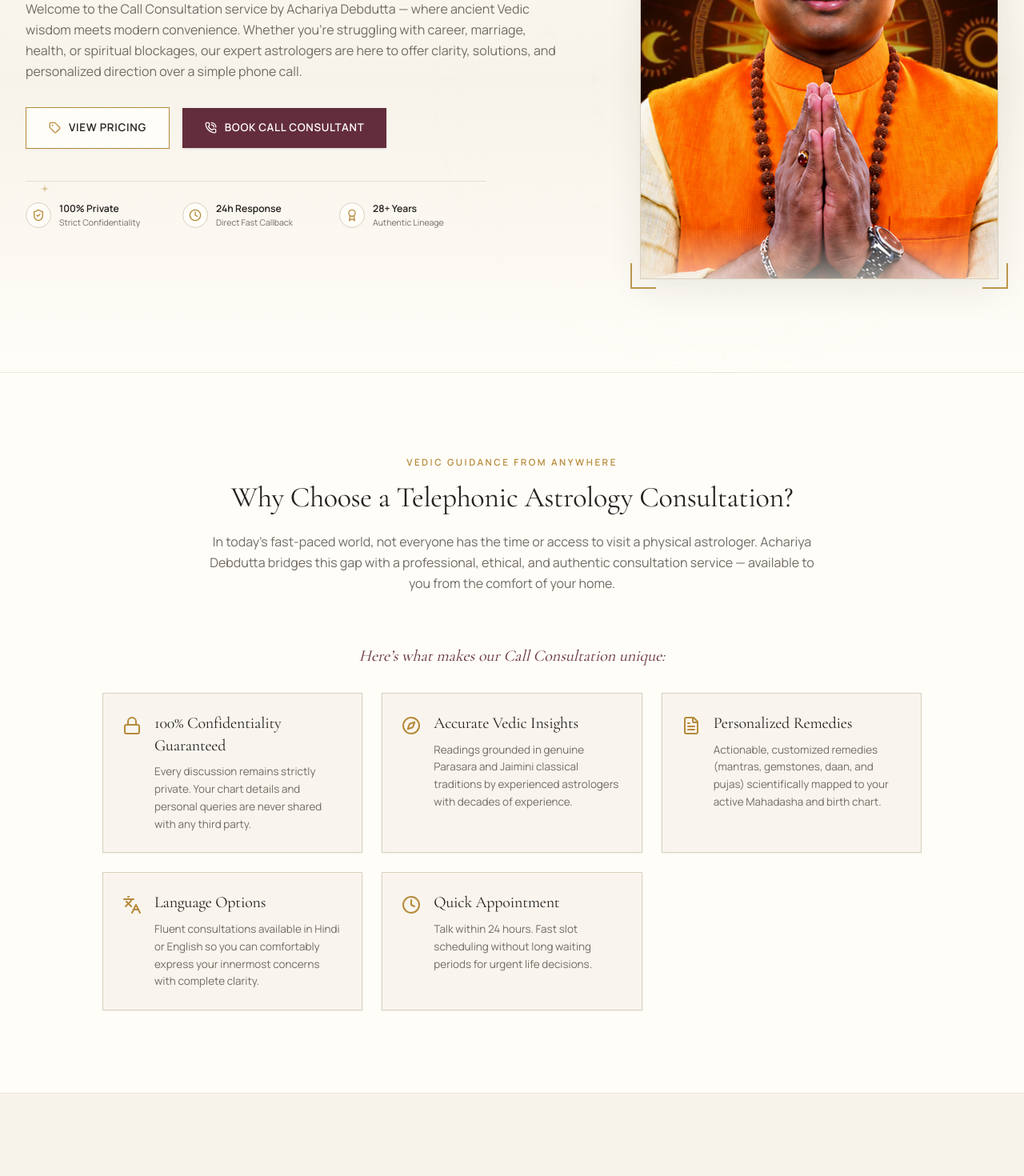
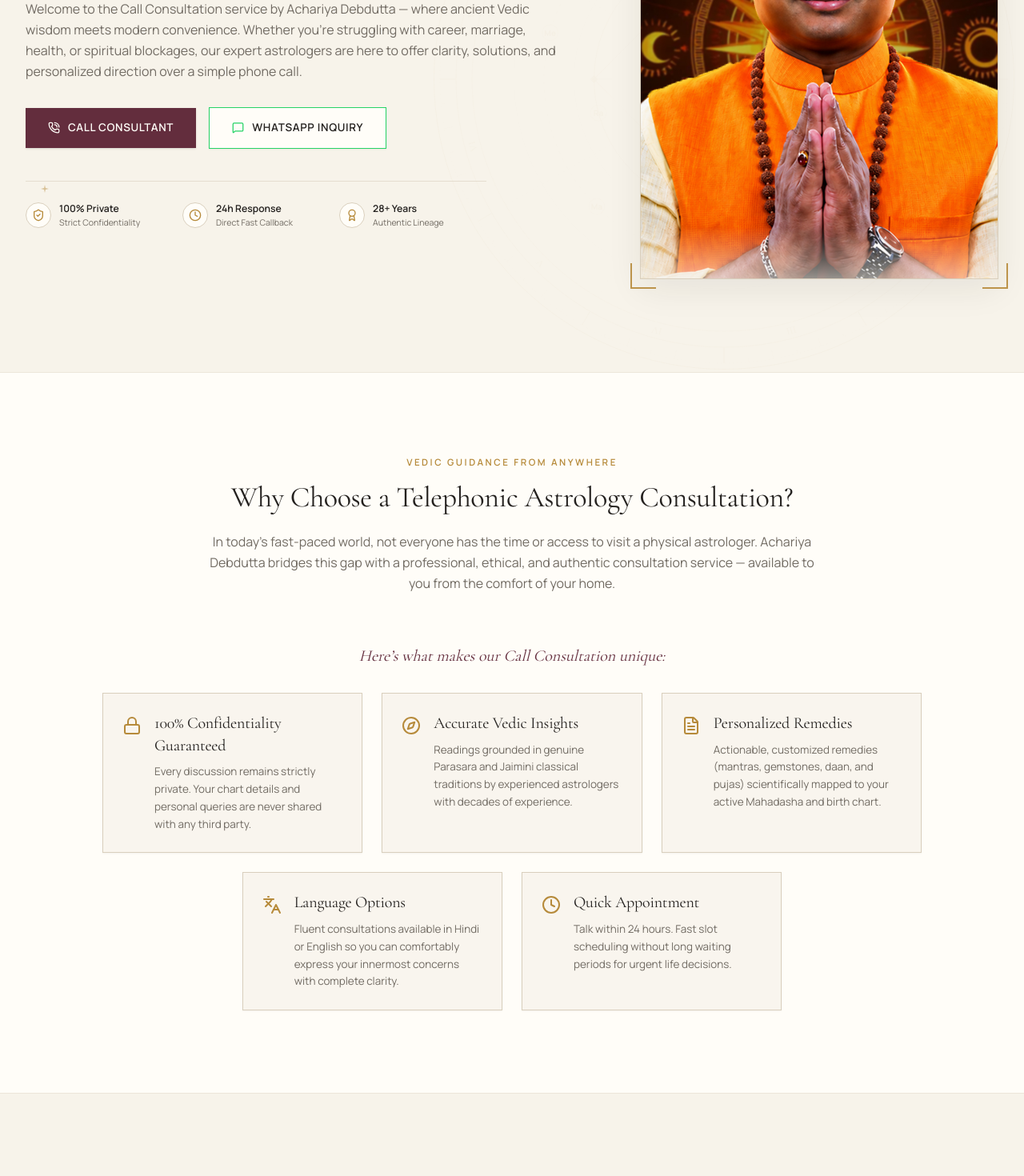
Before and after one commit to Astrowell-Services/astrology-website, a Next.js app: page /book-astrology-consultation in a window 1280 px wide. Shown: the part 340-1810 px from the top of the page at 80% size. Built offline with nearby package versions, Linux system fonts and the light colour scheme.

Commit message:
update consultation and courses layouts and header navigation

```diff
--- a/src/app/book-astrology-consultation/ConsultationClientPage.tsx
+++ b/src/app/book-astrology-consultation/ConsultationClientPage.tsx
@@ -1,36 +1,18 @@
 "use client";
 
-import React, { useState } from "react";
+import React from "react";
 import ConsultationHero from "@/components/consultation/ConsultationHero";
 import WhyChooseTelephonic from "@/components/consultation/WhyChooseTelephonic";
 import WhatYouCanAsk from "@/components/consultation/WhatYouCanAsk";
 import LimitedSlotsBanner from "@/components/consultation/LimitedSlotsBanner";
 import HowItWorks from "@/components/consultation/HowItWorks";
-import ConsultationPackages from "@/components/consultation/ConsultationPackages";
 import AstrologerMessage from "@/components/consultation/AstrologerMessage";
-import BookingModal from "@/components/consultation/BookingModal";
-import { ConsultationPackage } from "@/data/consultation";
 
 export default function ConsultationClientPage() {
-  const [modalOpen, setModalOpen] = useState(false);
-  const [selectedPkg, setSelectedPkg] = useState<ConsultationPackage | null>(null);
-
-  const handleOpenBooking = (pkg?: ConsultationPackage) => {
-    if (pkg) {
-      setSelectedPkg(pkg);
-    }
-    setModalOpen(true);
-  };
-
-  const handleCloseBooking = () => {
-    setModalOpen(false);
-    setSelectedPkg(null);
-  };
-
   return (
     <div className="min-h-screen bg-[#F7F3EA] text-[#24211F]">
       {/* 1. Hero Section */}
-      <ConsultationHero onBookClick={() => handleOpenBooking()} />
+      <ConsultationHero />
 
       {/* 2. Why Choose a Telephonic Astrology Consultation? */}
       <WhyChooseTelephonic />
@@ -39,23 +21,13 @@ export default function ConsultationClientPage() {
       <WhatYouCanAsk />
 
       {/* 4. Book Now – Limited Slots Available Banner */}
-      <LimitedSlotsBanner onBookClick={() => handleOpenBooking()} />
+      <LimitedSlotsBanner />
 
       {/* 5. How the Call Consultation Works */}
       <HowItWorks />
 
-      {/* 6. Call Consultation Packages (id="call-packages") */}
-      <ConsultationPackages onSelectPackage={(pkg) => handleOpenBooking(pkg)} />
-
-      {/* 7. A Message from Achariya Debdutta */}
+      {/* 6. A Message from Achariya Debdutta */}
       <AstrologerMessage />
-
-      {/* Interactive Booking / Share Birth Details Modal */}
-      <BookingModal
-        isOpen={modalOpen}
-        onClose={handleCloseBooking}
-        selectedPackage={selectedPkg}
-      />
     </div>
   );
 }
--- a/src/components/consultation/ConsultationHero.tsx
+++ b/src/components/consultation/ConsultationHero.tsx
@@ -1,28 +1,15 @@
 "use client";
 
 import React from "react";
-import Link from "next/link";
 import { motion } from "framer-motion";
-import { PhoneCall, Tag, ShieldCheck, Clock, Award } from "lucide-react";
+import { PhoneCall, ShieldCheck, Clock, Award, MessageSquare } from "lucide-react";
 import AstrologerPortrait from "@/components/hero/AstrologerPortrait";
 import CelestialParticles from "@/components/astrology/CelestialParticles";
 import CelestialWheel from "@/components/astrology/CelestialWheel";
 
-interface ConsultationHeroProps {
-  onBookClick?: () => void;
-}
-
-export default function ConsultationHero({ onBookClick }: ConsultationHeroProps) {
-  const scrollToPricing = (e: React.MouseEvent<HTMLAnchorElement>) => {
-    e.preventDefault();
-    const el = document.getElementById("call-packages");
-    if (el) {
-      el.scrollIntoView({ behavior: "smooth" });
-    }
-  };
-
+export default function ConsultationHero() {
   return (
-    <section className="relative min-h-[85vh] lg:min-h-[90vh] flex items-center pt-24 pb-16 lg:pt-10 lg:pb-24 overflow-hidden bg-gradient-to-b from-[#FFFDF8] via-[#F7F3EA] to-[#FFFDF8]">
+    <section className="relative min-h-[85vh] lg:min-h-[90vh] flex items-center pt-24 pb-16 lg:pt-10 lg:pb-24 overflow-hidden bg-[#F7F3EA]">
       {/* Background Celestial Ambience */}
       <CelestialParticles density="low" />
 
@@ -42,7 +29,6 @@ export default function ConsultationHero({ onBookClick }: ConsultationHeroProps)
             transition={{ duration: 0.7, ease: "easeOut" }}
           >
 
-
             {/* Main Title */}
             <h1 className="font-serif text-3xl sm:text-4xl lg:text-5xl xl:text-[3.25rem] text-[#24211F] font-normal leading-[1.15] mb-6 tracking-tight">
               Call Consultation With <br className="hidden sm:inline" />
@@ -56,36 +42,24 @@ export default function ConsultationHero({ onBookClick }: ConsultationHeroProps)
 
             {/* Action Buttons */}
             <div className="flex flex-col sm:flex-row items-stretch sm:items-center gap-4 mb-10">
-              <Link
-                href="#call-packages"
-                onClick={scrollToPricing}
-                className="inline-flex items-center justify-center gap-2.5 px-7 py-3.5 bg-[#FFFDF8] border border-[#B68A3A] text-[#24211F] hover:bg-[#B68A3A]/10 hover:border-[#632D3D] font-sans text-[0.84rem] font-semibold uppercase tracking-wider transition-all duration-200 shadow-xs group"
-                id="hero-view-pricing-btn"
+              <a
+                href="tel:+919831421490"
+                className="inline-flex items-center justify-center gap-2.5 px-7 py-3.5 bg-[#632D3D] hover:bg-[#4A1F2B] text-[#FFFDF8] font-sans text-[0.84rem] font-semibold uppercase tracking-wider transition-all duration-200 shadow-sm hover:shadow-md cursor-pointer"
+                id="hero-book-call-btn"
               >
-                <Tag size={15} className="text-[#B68A3A] group-hover:text-[#632D3D] transition-colors" />
-                <span>View Pricing</span>
-              </Link>
+                <PhoneCall size={15} />
+                <span>Call Consultant</span>
+              </a>
 
-              {onBookClick ? (
-                <button
-                  type="button"
-                  onClick={onBookClick}
-                  className="inline-flex items-center justify-center gap-2.5 px-7 py-3.5 bg-[#632D3D] hover:bg-[#4A1F2B] text-[#FFFDF8] font-sans text-[0.84rem] font-semibold uppercase tracking-wider transition-all duration-200 shadow-sm hover:shadow-md cursor-pointer"
-                  id="hero-book-call-btn"
-                >
-                  <PhoneCall size={15} />
-                  <span>Book call Consultant</span>
-                </button>
-              ) : (
-                <a
-                  href="tel:+919831421490"
-                  className="inline-flex items-center justify-center gap-2.5 px-7 py-3.5 bg-[#632D3D] hover:bg-[#4A1F2B] text-[#FFFDF8] font-sans text-[0.84rem] font-semibold uppercase tracking-wider transition-all duration-200 shadow-sm hover:shadow-md"
-                  id="hero-book-call-btn"
-                >
-                  <PhoneCall size={15} />
-                  <span>Book call Consultant</span>
-                </a>
-              )}
+              <a
+                href="https://wa.me/919831421490?text=Hello%20Achariya%20Debdutta,%20I%20would%20like%20to%20inquire%20about%20a%20telephonic%20astrology%20consultation."
+                target="_blank"
+                rel="noopener noreferrer"
+                className="inline-flex items-center justify-center gap-2.5 px-7 py-3.5 bg-[#FFFDF8] border border-[#25D366] text-[#24211F] hover:bg-[#25D366]/10 font-sans text-[0.84rem] font-semibold uppercase tracking-wider transition-all duration-200 shadow-xs cursor-pointer"
+              >
+                <MessageSquare size={15} className="text-[#25D366]" />
+                <span>WhatsApp Inquiry</span>
+              </a>
             </div>
 
             {/* Trust Badges — Clean Lucide SVGs, strictly NO emojis */}
--- a/src/components/consultation/HowItWorks.tsx
+++ b/src/components/consultation/HowItWorks.tsx
@@ -41,22 +41,28 @@ export default function HowItWorks() {
           </p>
         </div>
 
-        {/* 5-Step Cards Grid */}
+        {/* 5-Step Cards Grid: 3 cards in Row 1, 2 centered cards in Row 2 */}
         <motion.div
-          className="grid grid-cols-1 md:grid-cols-2 lg:grid-cols-3 gap-6 max-w-6xl mx-auto"
+          className="grid grid-cols-1 md:grid-cols-2 lg:grid-cols-6 gap-6 max-w-6xl mx-auto"
           variants={containerVariants}
           initial="hidden"
           whileInView="visible"
           viewport={{ once: true, margin: "-50px" }}
         >
-          {consultationSteps.map((step, idx) => (
-            <motion.div
-              key={step.step}
-              variants={stepVariants}
-              className={`p-7 bg-[#FFFDF8] border border-[#D9CFBD] hover:border-[#B68A3A] transition-all duration-300 shadow-xs flex flex-col justify-between group ${
-                idx === 3 ? "lg:col-span-1" : idx === 4 ? "md:col-span-2 lg:col-span-2" : ""
-              }`}
-            >
+          {consultationSteps.map((step, idx) => {
+            const spanClass =
+              idx < 3
+                ? "md:col-span-1 lg:col-span-2"
+                : idx === 3
+                ? "md:col-span-1 lg:col-span-2 lg:col-start-2"
+                : "md:col-span-2 md:max-w-md md:mx-auto w-full lg:col-span-2 lg:max-w-none";
+
+            return (
+              <motion.div
+                key={step.step}
+                variants={stepVariants}
+                className={`p-7 bg-[#FFFDF8] border border-[#D9CFBD] hover:border-[#B68A3A] transition-all duration-300 shadow-xs flex flex-col justify-between group ${spanClass}`}
+              >
               <div>
                 {/* Step number and icon */}
                 <div className="flex items-center justify-between mb-5">
@@ -87,7 +93,8 @@ export default function HowItWorks() {
                 </span>
               </div>
             </motion.div>
-          ))}
+            );
+          })}
         </motion.div>
 
       </div>
--- a/src/components/consultation/WhyChooseTelephonic.tsx
+++ b/src/components/consultation/WhyChooseTelephonic.tsx
@@ -48,21 +48,27 @@ export default function WhyChooseTelephonic() {
           </span>
         </div>
 
-        {/* 5 Unique Hallmark Cards */}
+        {/* 5 Unique Hallmark Cards: 3 in Row 1, 2 centered in Row 2 */}
         <motion.div
-          className="grid grid-cols-1 md:grid-cols-2 lg:grid-cols-3 gap-6 max-w-5xl mx-auto"
+          className="grid grid-cols-1 md:grid-cols-2 lg:grid-cols-6 gap-6 max-w-5xl mx-auto"
           variants={containerVariants}
           initial="hidden"
           whileInView="visible"
           viewport={{ once: true, margin: "-50px" }}
         >
-          {whyChooseBenefits.map((benefit, idx) => (
+          {whyChooseBenefits.map((benefit, idx) => {
+            const spanClass =
+              idx < 3
+                ? "md:col-span-1 lg:col-span-2"
+                : idx === 3
+                ? "md:col-span-1 lg:col-span-2 lg:col-start-2"
+                : "md:col-span-2 md:max-w-md md:mx-auto w-full lg:col-span-2 lg:max-w-none";
+
+            return (
               <motion.div
                 key={benefit.id}
                 variants={itemVariants}
-              className={`p-6 bg-[#F7F3EA]/70 border border-[#D9CFBD] transition-all duration-300 hover:border-[#B68A3A] hover:bg-[#FFFDF8] shadow-xs group ${
-                idx === 4 ? "md:col-span-2 lg:col-span-1" : ""
-              }`}
+                className={`p-6 bg-[#F7F3EA]/70 border border-[#D9CFBD] transition-all duration-300 hover:border-[#B68A3A] hover:bg-[#FFFDF8] shadow-xs group ${spanClass}`}
               >
               <div className="flex items-start gap-4">
                 <div className="shrink-0 mt-1">
@@ -78,7 +84,8 @@ export default function WhyChooseTelephonic() {
                   </div>
                 </div>
               </motion.div>
-          ))}
+            );
+          })}
         </motion.div>
 
       </div>
--- a/src/components/courses/CourseHero.tsx
+++ b/src/components/courses/CourseHero.tsx
@@ -22,7 +22,7 @@ export default function CourseHero({
   onRequestSyllabusClick,
 }: CourseHeroProps) {
   return (
-    <section className="relative pt-6 pb-12 sm:pt-10 sm:pb-16 lg:pt-14 lg:pb-20 overflow-hidden bg-gradient-to-b from-[#FFFDF8] via-[#F7F3EA] to-[#FFFDF8] border-b border-[#D9CFBD]">
+    <section className="relative pt-6 pb-12 sm:pt-10 sm:pb-16 lg:pt-14 lg:pb-20 overflow-hidden bg-[#F7F3EA] border-b border-[#D9CFBD]">
       {/* Background Celestial Ambience */}
       <CelestialParticles density="low" />
 
--- a/src/components/courses/WhyLearnAstrology.tsx
+++ b/src/components/courses/WhyLearnAstrology.tsx
@@ -57,10 +57,17 @@ export default function WhyLearnAstrology() {
           </p>
         </div>
 
-        {/* 5 Open Floating Benefits */}
-        <div className="grid grid-cols-1 md:grid-cols-2 lg:grid-cols-3 gap-6 sm:gap-8 max-w-5xl mx-auto">
+        {/* 5 Open Floating Benefits: 3 in Row 1, 2 centered in Row 2 */}
+        <div className="grid grid-cols-1 md:grid-cols-2 lg:grid-cols-6 gap-6 sm:gap-8 max-w-5xl mx-auto">
           {whyLearnPoints.map((point, index) => {
             const Icon = point.icon;
+            const spanClass =
+              index < 3
+                ? "md:col-span-1 lg:col-span-2"
+                : index === 3
+                ? "md:col-span-1 lg:col-span-2 lg:col-start-2"
+                : "md:col-span-2 md:max-w-md md:mx-auto w-full lg:col-span-2 lg:max-w-none";
+
             return (
               <motion.div
                 key={index}
@@ -68,9 +75,7 @@ export default function WhyLearnAstrology() {
                 whileInView={{ opacity: 1, y: 0 }}
                 viewport={{ once: true }}
                 transition={{ duration: 0.4, delay: index * 0.08 }}
-                className={`flex items-start gap-3.5 p-4 rounded-xs hover:bg-[#F7F3EA]/50 transition-colors ${
-                  index === 4 ? "md:col-span-2 lg:col-span-1" : ""
-                }`}
+                className={`flex items-start gap-3.5 p-4 rounded-xs hover:bg-[#F7F3EA]/50 transition-colors ${spanClass}`}
               >
                 <div className="w-9 h-9 rounded-full bg-[#F7F3EA] border border-[#D9CFBD] flex items-center justify-center shrink-0 text-[#B68A3A]">
                   <Icon className="w-4.5 h-4.5" />
--- a/src/components/layout/Header.tsx
+++ b/src/components/layout/Header.tsx
@@ -9,9 +9,9 @@ import { astrologer } from "@/data/astrologer";
 import BrandLogoMark from "@/components/astrology/BrandLogoMark";
 
 const primaryNav = [
+  { label: "Call Consultant", href: "/book-astrology-consultation/" },
+  { label: "Courses", href: "/courses/" },
   { label: "Reports", href: "/report/" },
-  { label: "Courses", href: "/courses/" },
-  { label: "Call Consultant", href: "/book-astrology-consultation/" },
   { label: "Horoscope", href: "/horoscope/" },
   { label: "Free Calculators", href: "/free-calculator/" },
   { label: "Blogs", href: "/blogs/" },
@@ -38,11 +38,10 @@ export default function Header() {
   return (
     <>
       <header
-        className={`fixed top-0 left-0 right-0 z-50 transition-all duration-300 ${
-          scrolled
+        className={`fixed top-0 left-0 right-0 z-50 transition-all duration-300 ${scrolled
             ? "bg-[#FFFDF8]/95 backdrop-blur-sm shadow-[0_1px_0_#D9CFBD]"
             : "bg-[#FFFDF8]/90 backdrop-blur-sm"
-        }`}
+          }`}
       >
         <div className="w-full max-w-7xl mx-auto px-4 sm:px-6 lg:px-8">
           <div className="flex items-center justify-between h-16 lg:h-18">
@@ -73,11 +72,10 @@ export default function Header() {
                 <Link
                   key={item.href}
                   href={item.href}
-                  className={`px-3 py-2 font-sans text-[0.8rem] font-500 tracking-wide transition-colors duration-200 whitespace-nowrap ${
-                    pathname === item.href || pathname.startsWith(item.href)
+                  className={`px-3 py-2 font-sans text-[0.8rem] font-500 tracking-wide transition-colors duration-200 whitespace-nowrap ${pathname === item.href || pathname.startsWith(item.href)
                       ? "text-[#632D3D]"
                       : "text-[#24211F] hover:text-[#632D3D]"
-                  }`}
+                    }`}
                   style={{ fontWeight: 500 }}
                 >
                   {item.label}
@@ -123,11 +121,10 @@ export default function Header() {
                 <Link
                   key={item.href}
                   href={item.href}
-                  className={`px-2.5 py-2 font-sans text-[0.75rem] font-500 tracking-wide transition-colors duration-200 whitespace-nowrap ${
-                    pathname === item.href
+                  className={`px-2.5 py-2 font-sans text-[0.75rem] font-500 tracking-wide transition-colors duration-200 whitespace-nowrap ${pathname === item.href
                       ? "text-[#632D3D]"
                       : "text-[#24211F] hover:text-[#632D3D]"
-                  }`}
+                    }`}
                   style={{ fontWeight: 500 }}
                 >
                   {item.label}
--- a/src/data/astrologer.ts
+++ b/src/data/astrologer.ts
@@ -20,10 +20,10 @@ export const astrologer = {
     rating: "4.9",
   },
   contact: {
-    phone: "+91 98300786134",
+    phone: "+9198300786134",
     email: " astroachariyadebdutta@gmail.com",
     location: "Kolkata, West Bengal, India",
-    whatsapp: "+91 9831421490",
+    whatsapp: "+919831421490",
   },
   social: {
     instagram: "#",
```
Also changed, not shown: src/components/consultation/LimitedSlotsBanner.tsx (+0 -12 lines). Lines whose indentation alone changed are shown as unchanged.
